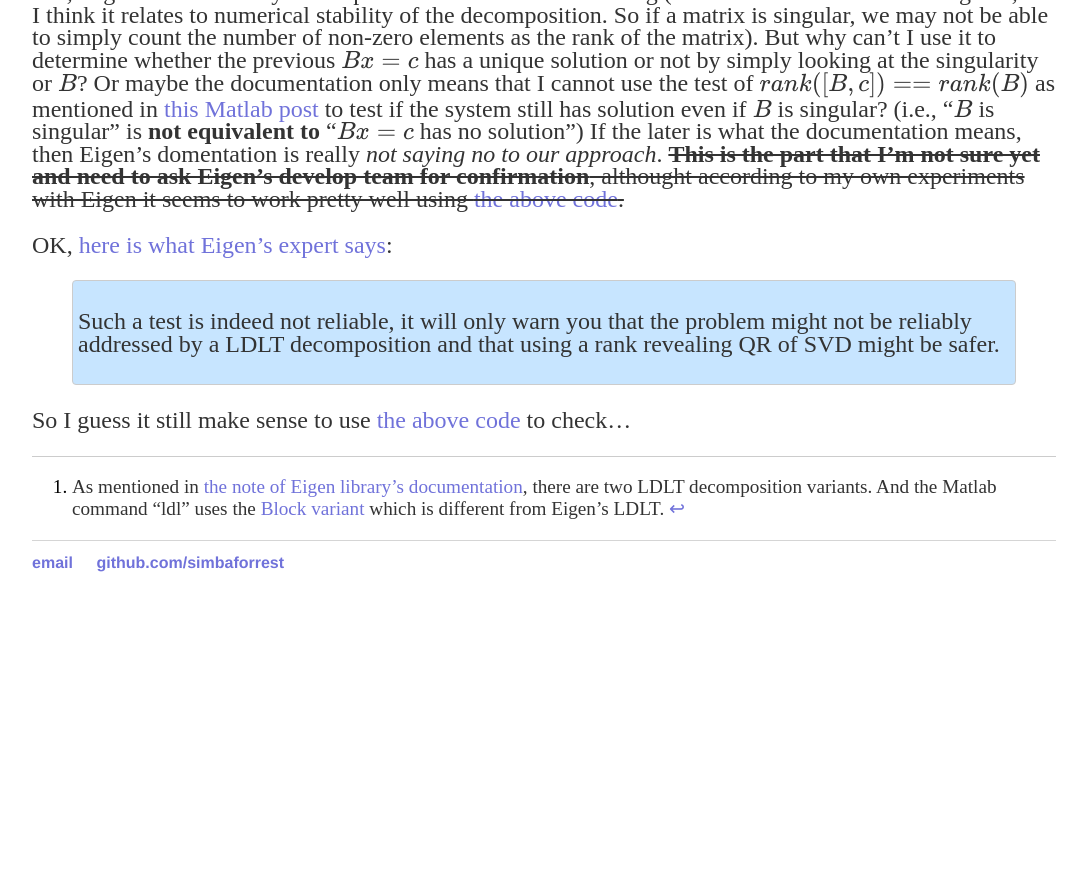
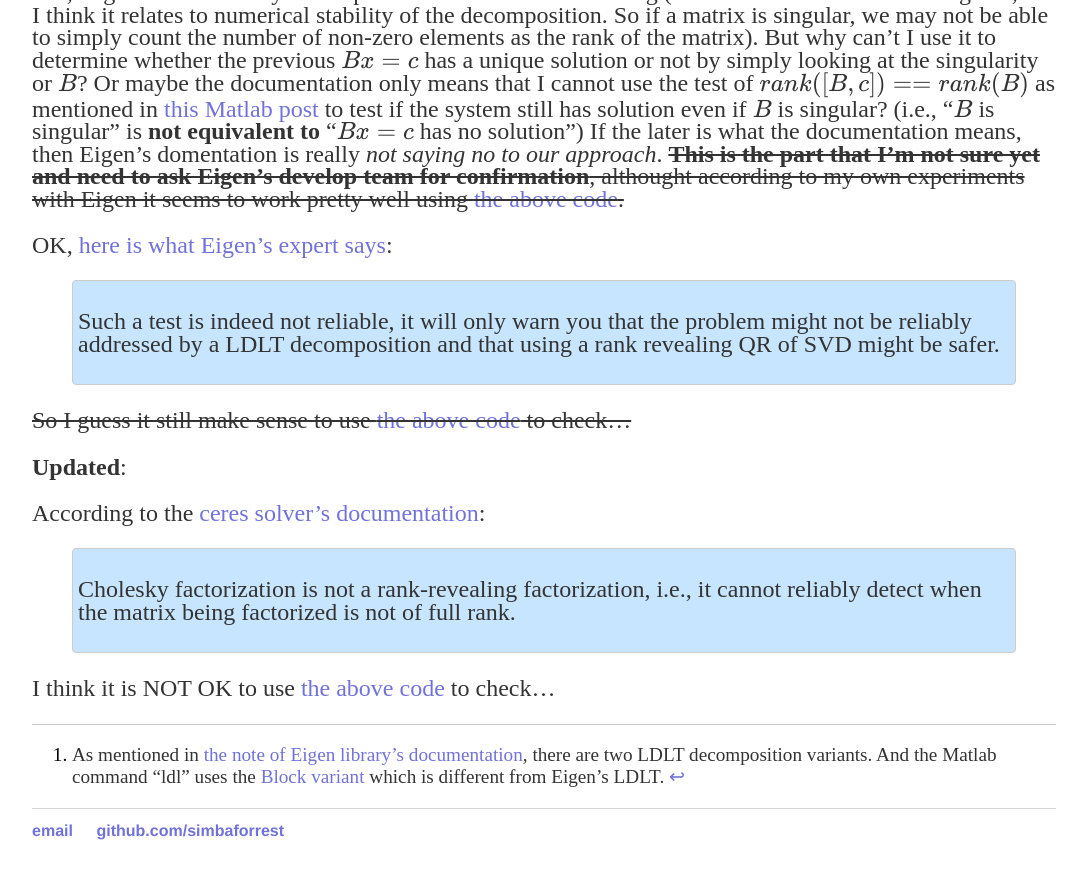
Before and after one commit to simbaforrest/simbaforrest.github.io, a Jekyll site: the page built from blog/_posts/2016-03-25-LDLT-for-checking-positive-semidefinite-matrix-singularity.md, in a window 1280 px wide and 900 px high, scrolled down 2309 px. Shown: the top 879 px of the window, without its empty margins (96-1183 px from the left). Built offline with Jekyll 4.4.1, drawn with Linux system fonts in a browser that asks for light colours; nearby versions of some CDN libraries; formulas are drawn with MathJax 3; comment, search, counter and statistics services are not loaded; before the commit the page ends 2941 px from its top, so only the background shows below that; some of the changed text lies outside the part shown.

Commit message:
Update 2016-03-25-LDLT-for-checking-positive-semidefinite-matrix-singularity.md
LDLT should NOT be used to check singularity

```diff
--- a/blog/_posts/2016-03-25-LDLT-for-checking-positive-semidefinite-matrix-singularity.md
+++ b/blog/_posts/2016-03-25-LDLT-for-checking-positive-semidefinite-matrix-singularity.md
@@ -125,4 +125,14 @@ OK, [here is what Eigen's expert says](https://forum.kde.org/viewtopic.php?f=74&
 
 >Such a test is indeed not reliable, it will only warn you that the problem might not be reliably addressed by a LDLT decomposition and that using a rank revealing QR of SVD might be safer.
 
+<del>
 So I guess it still make sense to use [the above code](#cpp_ldlt_check_singularity) to check...
+</del>
+
+**Updated**:
+
+According to the [ceres solver's documentation](http://ceres-solver.org/solving.html#Covariance::Options::algorithm_type__CovarianceAlgorithmType):
+
+>Cholesky factorization is not a rank-revealing factorization, i.e., it cannot reliably detect when the matrix being factorized is not of full rank.
+
+I think it is NOT OK to use [the above code](#cpp_ldlt_check_singularity) to check...
```
Also changed, not shown: other parts of blog/_posts/2016-03-25-LDLT-for-checking-positive-semidefinite-matrix-singularity.md (+1 -1 lines).
